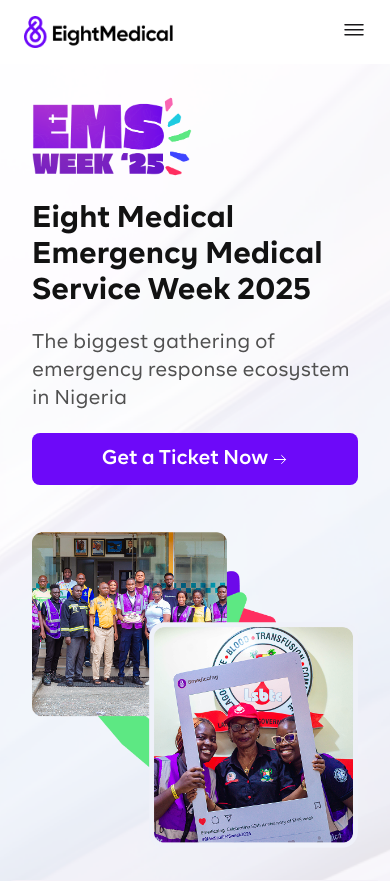
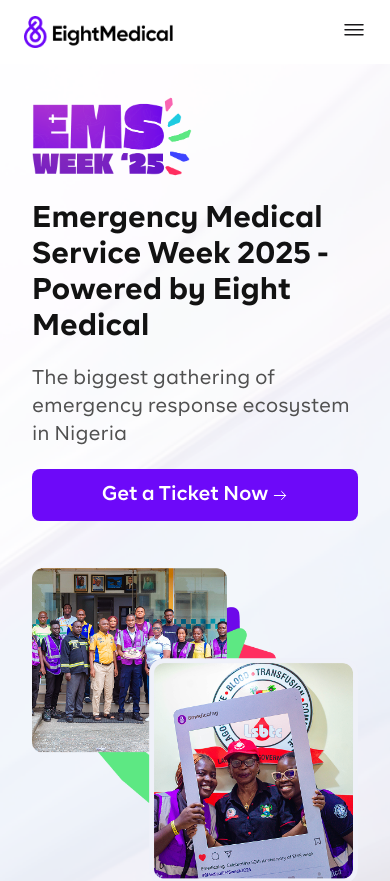
Before and after one commit to 8medicaldevops/nextstaging, a React (Vite) app: page /ems-week in a window 390 px wide. Shown: the top 881 px of the page. Built offline with nearby package versions, Linux system fonts and the light colour scheme; what @react-pdf/renderer, google-libphonenumber, react-toast-notifications would draw is missing.

Commit message:
Add ticket link and update content

```diff
--- a/src/components/EMS/ExcitingMoments.jsx
+++ b/src/components/EMS/ExcitingMoments.jsx
@@ -48,7 +48,7 @@ export default function ExcitingMoment() {
     return (
         <section className="bg-[#6d09f9] py-20 px-5">
             <div className="mb-10 flex flex-col items-center justify-center gap-5">
-                <h1 className="text-[#fff] text-4xl font-brbold">EMS Week'24</h1>
+                <h1 className="text-[#fff] text-4xl font-brbold">EMS Week'24 Highlights</h1>
                 <p className="text-[#d2b3fd] font-brreg text-[20px]">Exciting moments from the last EMS Week held in Lagos</p>
             </div>
 
--- a/src/components/EMS/Hero.jsx
+++ b/src/components/EMS/Hero.jsx
@@ -13,14 +13,16 @@ export default function Hero() {
             <div className="h-full md:mt-1/2 flex gap-6 md:gap-16 flex-col md:flex-row md:justify-center md:items-center md:w-[100%]  md:-px-auto md:-py-auto p-[2rem]">
                 <div className="md:py-[4rem] md:px-[1rem] xl:px-[1rem] border-[#F4F2F5] md:w-[55%] md:self-center flex flex-col gap-5">
                     <img src={hero1} alt="EMS logo" className="w-[10rem]" />
-                    <h1 className="font-brbold text-[#121212] text-3xl md:text-4xl">Eight Medical Emergency Medical Service Week 2025</h1>
+                    <h1 className="font-brbold text-[#121212] text-3xl md:text-4xl">Emergency Medical Service Week 2025 - Powered by Eight Medical</h1>
                     <p className="text-[#505050] font-brreg text-[#505050]  rounded max-sm:w-full text-xl">The biggest gathering of emergency response ecosystem in Nigeria</p>
-                    <button className="w-fit bg-ev-700 px-5 py-3 text-xl text-white font-brsemi rounded-mm cursor-pointer flex items-center gap-1 max-lg:w-full justify-center">
-                        Get a Ticket Now
-                        <svg width="16" height="17" viewBox="0 0 16 17" fill="none" xmlns="http://www.w3.org/2000/svg">
-                            <path d="M9.62 4.45331L13.6667 8.49998L9.62 12.5466" stroke="white" strokeMiterlimit="10" strokeLinecap="round" strokeLinejoin="round" />
-                            <path d="M2.33337 8.5H13.5534" stroke="white" strokeMiterlimit="10" strokeLinecap="round" strokeLinejoin="round" />
-                        </svg>
+                    <button className="w-fit bg-ev-700 px-5 py-3 text-xl text-white font-brsemi rounded-mm cursor-pointer max-lg:w-full">
+                        <a href="https://linktr.ee/8medicalcommsteam" target="_blank" className="flex items-center gap-1 justify-center">
+                            Get a Ticket Now
+                            <svg width="16" height="17" viewBox="0 0 16 17" fill="none" xmlns="http://www.w3.org/2000/svg">
+                                <path d="M9.62 4.45331L13.6667 8.49998L9.62 12.5466" stroke="white" strokeMiterlimit="10" strokeLinecap="round" strokeLinejoin="round" />
+                                <path d="M2.33337 8.5H13.5534" stroke="white" strokeMiterlimit="10" strokeLinecap="round" strokeLinejoin="round" />
+                            </svg>
+                        </a>
                     </button>
                 </div>
                 <div className="h-full md:w-[45%] md:self-center">
@@ -28,7 +30,7 @@ export default function Hero() {
                 </div>
             </div>
             <div className="bg-[#f3f0f7] px-10 py-[2rem] md:w-[90%] mx-auto rounded-[1rem] event-countdown">
-                <EventCountdown targetDate={dateTimeAfterThreeDays}/>
+                <EventCountdown targetDate={dateTimeAfterThreeDays} />
             </div>
         </section>
 
--- a/src/components/EMS/Ticket.jsx
+++ b/src/components/EMS/Ticket.jsx
@@ -9,7 +9,7 @@ export default function Ticket() {
             <h1 className="font-brbold text-3xl max-w-[40rem]">Why you should Attend Eight Medical's EMS WEEK 2025</h1>
             <div className="grid grid-cols-1 md:grid-cols-2 lg:grid-cols-4 gap-10">
                 <div>
-                    <img src={grid1} alt="" className="h-[40px]"/>
+                    <img src={grid1} alt="" className="h-[40px]" />
                     <h3 className="text-[#121212] font-brbold text-md py-2">Hands-on Emergency Medical Training</h3>
                     <p className="text-[#505050] text-[16px]">
                         Pre-conference professional training workshop including training members of the society on basic life saving medical interventions.
@@ -23,26 +23,28 @@ export default function Ticket() {
                     </p>
                 </div>
                 <div>
-                    <img src={grid3} alt="" className="h-[40px]"/>
+                    <img src={grid3} alt="" className="h-[40px]" />
                     <h3 className="text-[#121212] font-brbold text-md py-2">Connect and Network</h3>
                     <p className="text-[#505050] text-[16px]">
                         We bring together the biggest stakeholders in Nigeria’s emergency medical ecosystem to create opportunities for professional growth and aid collaboration and partnerships.
                     </p>
                 </div>
                 <div>
-                    <img src={grid4} alt="" className="h-[40px]"/>
+                    <img src={grid4} alt="" className="h-[40px]" />
                     <h3 className="text-[#121212] font-brbold text-md py-2">Have Fun and Unwind</h3>
                     <p className="text-[#505050] text-[16px]">
                         Come have fun with known and new friends in our sporting activities lined up for your enjoyment.
                     </p>
                 </div>
             </div>
-            <button className="w-fit bg-[#ff2e60] py-3 px-5 text-xl text-white font-brsemi rounded-mm cursor-pointer flex items-center gap-1 justify-center">
-                Get a Ticket Now
-                <svg width="16" height="17" viewBox="0 0 16 17" fill="none" xmlns="http://www.w3.org/2000/svg">
-                    <path d="M9.62 4.45331L13.6667 8.49998L9.62 12.5466" stroke="white" strokeMiterlimit="10" strokeLinecap="round" strokeLinejoin="round" />
-                    <path d="M2.33337 8.5H13.5534" stroke="white" strokeMiterlimit="10" strokeLinecap="round" strokeLinejoin="round" />
-                </svg>
+            <button className="w-fit bg-[#ff2e60] py-3 px-5 text-xl text-white font-brsemi rounded-mm cursor-pointer">
+                <a href="https://linktr.ee/8medicalcommsteam" target="_blank" className="flex items-center gap-1 justify-center">
+                    Get a Ticket Now
+                    <svg width="16" height="17" viewBox="0 0 16 17" fill="none" xmlns="http://www.w3.org/2000/svg">
+                        <path d="M9.62 4.45331L13.6667 8.49998L9.62 12.5466" stroke="white" strokeMiterlimit="10" strokeLinecap="round" strokeLinejoin="round" />
+                        <path d="M2.33337 8.5H13.5534" stroke="white" strokeMiterlimit="10" strokeLinecap="round" strokeLinejoin="round" />
+                    </svg>
+                </a>
             </button>
         </section>
     )
```
